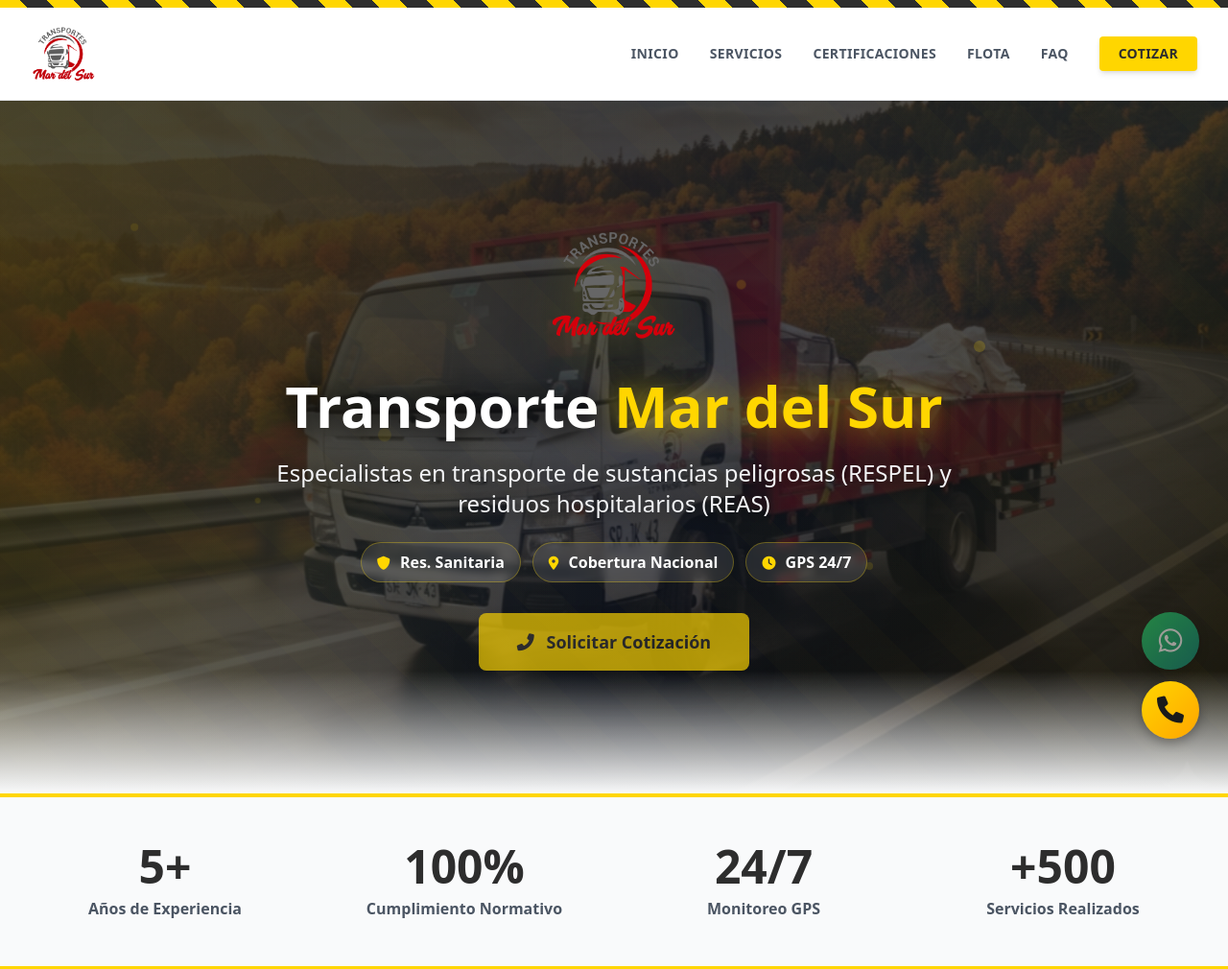
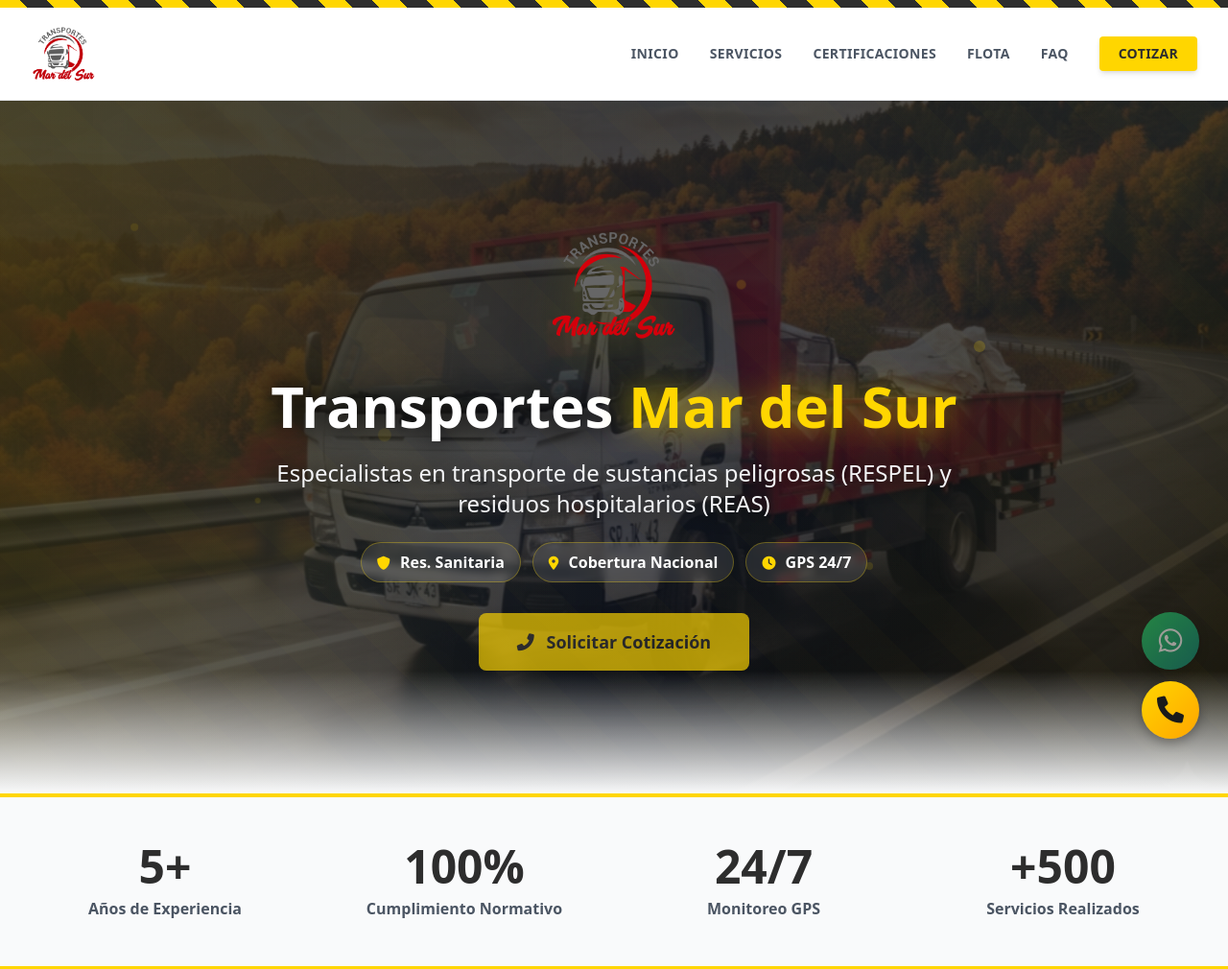
Before and after one commit to aburriyo/TransportesMarDelSur, a Flask app: page / in a window 1280 px wide. Shown: the top 1010 px of the page at 96% size. Run offline with Flask 3, Linux system fonts and the light colour scheme; some libraries are stand-ins or nearby versions.

Commit message:
Corregir título hero: Transporte → Transportes
Co-Authored-By: Claude Opus 4.5 <noreply@anthropic.com>

```diff
--- a/templates/home.html
+++ b/templates/home.html
@@ -38,7 +38,7 @@
                  style="filter: drop-shadow(0 10px 30px rgba(255, 214, 0, 0.3)) brightness(1.1);">
         </div>
         <h1 class="text-5xl md:text-6xl font-black mb-6 leading-tight" style="text-shadow: 0 0 40px rgba(0, 0, 0, 0.8), 0 0 20px rgba(0, 0, 0, 0.6);">
-            Transporte <span class="text-hazard" style="text-shadow: 0 0 30px rgba(255, 214, 0, 0.5), 0 0 60px rgba(255, 214, 0, 0.3);">Mar del Sur</span>
+            Transportes <span class="text-hazard" style="text-shadow: 0 0 30px rgba(255, 214, 0, 0.5), 0 0 60px rgba(255, 214, 0, 0.3);">Mar del Sur</span>
         </h1>
         <p class="text-xl md:text-2xl text-gray-100 max-w-3xl mx-auto mb-6 leading-relaxed font-medium" style="text-shadow: 0 2px 20px rgba(0, 0, 0, 0.8);">
             Especialistas en transporte de sustancias peligrosas (RESPEL) y residuos hospitalarios (REAS)
```
